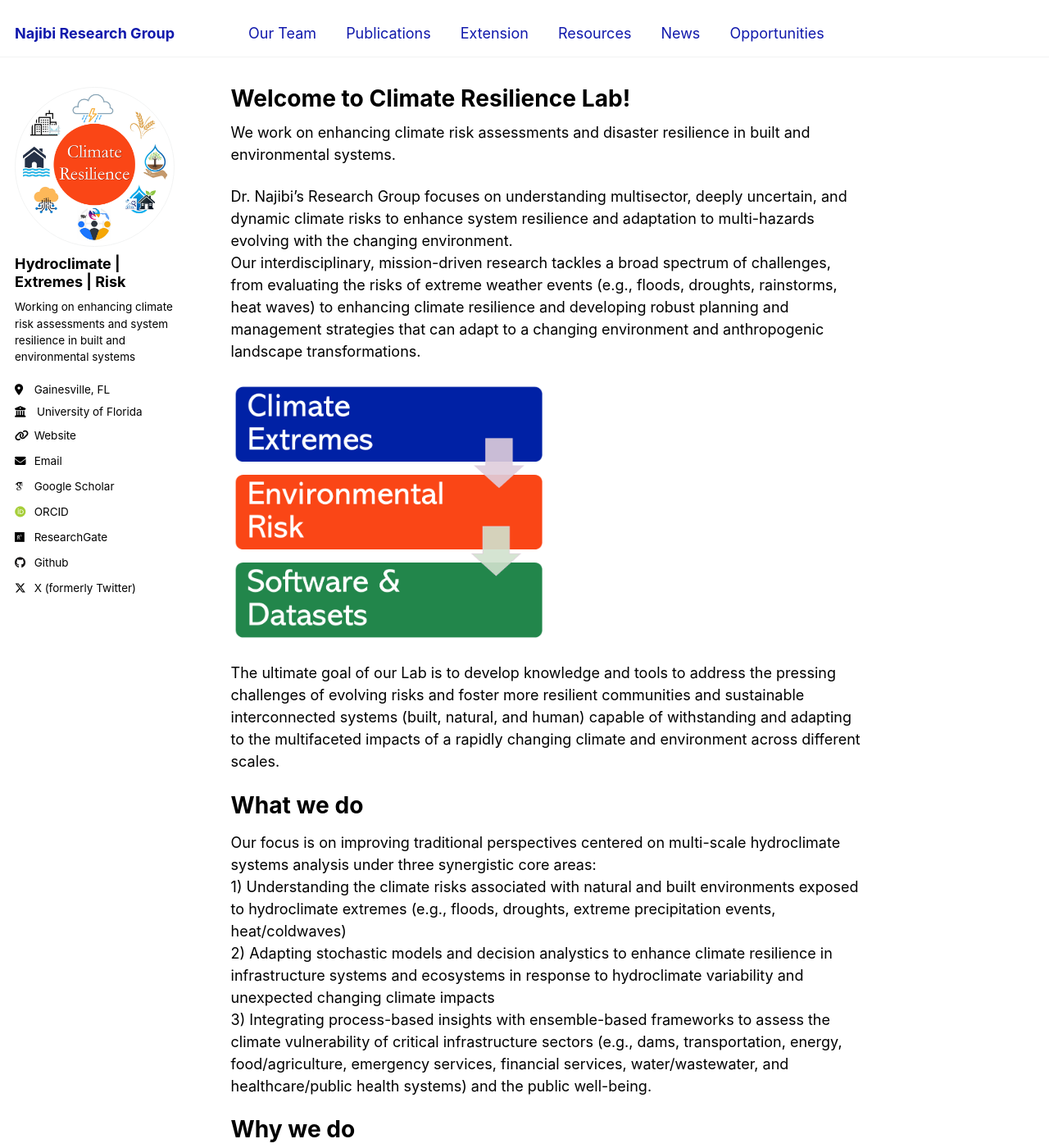
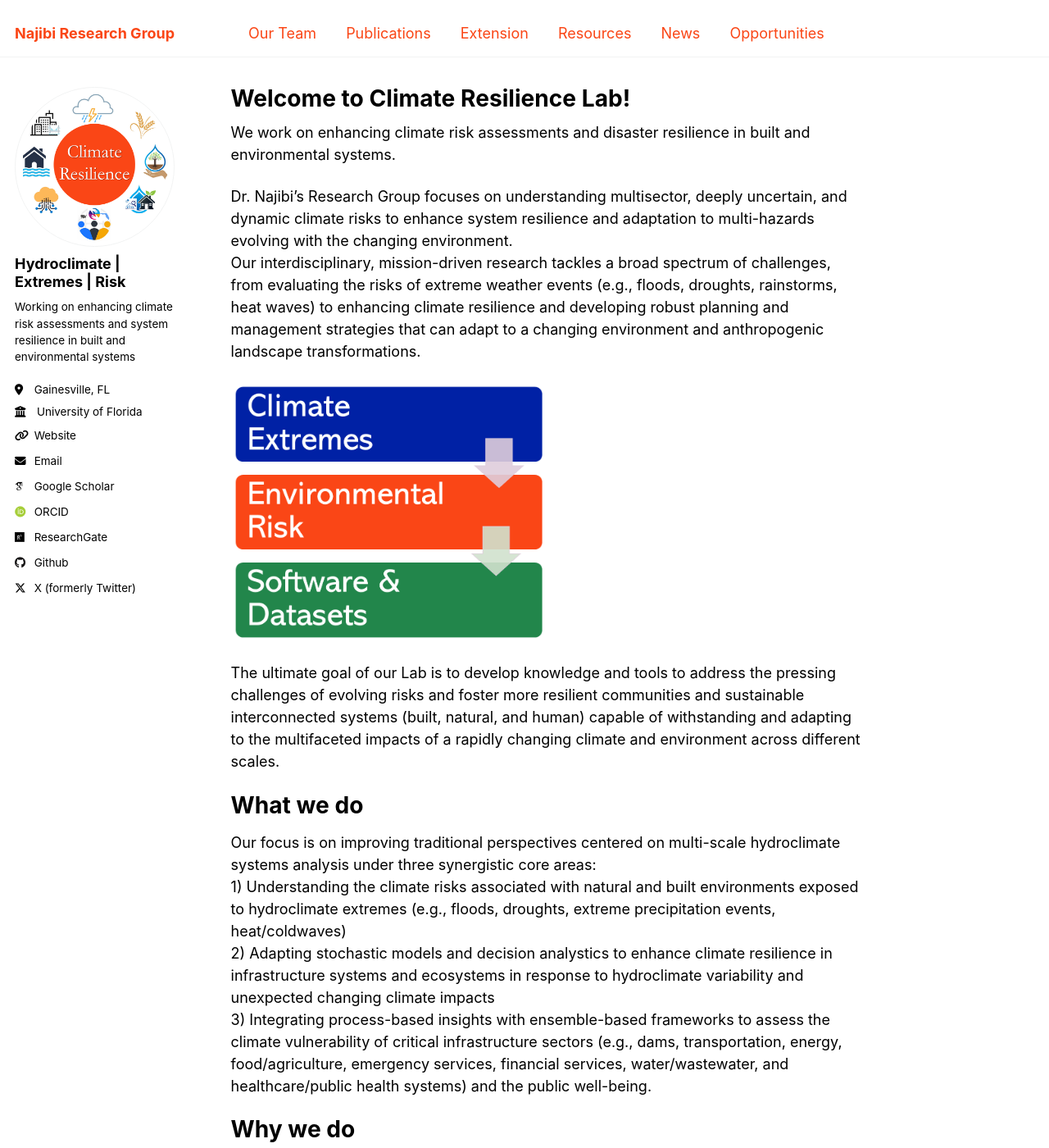
Before and after one commit to nassernajibi/lab, a Jekyll site: the page built from _pages/about.md, in a window 1280 px wide and 1400 px high. Shown: the whole window at 82% size. Built offline with Jekyll 4.4.1, drawn with Linux system fonts in a browser that asks for light colours; some web fonts are replaced.

Commit message:
Update _variables.css

```diff
--- a/_sass/_variables.scss
+++ b/_sass/_variables.scss
@@ -105,10 +105,10 @@
 
 
 /* links */
-$link-color                 : $info-color;
+$link-color                 : $uf-blue;
 $link-color-hover           : mix(#000, $link-color, 25%);
 $link-color-visited         : mix(#fff, $link-color, 25%);
-$masthead-link-color        : $uf-blue;
+$masthead-link-color        : $uf-orange;
 $masthead-link-color-hover  : $uf-orange;
 
 
```
